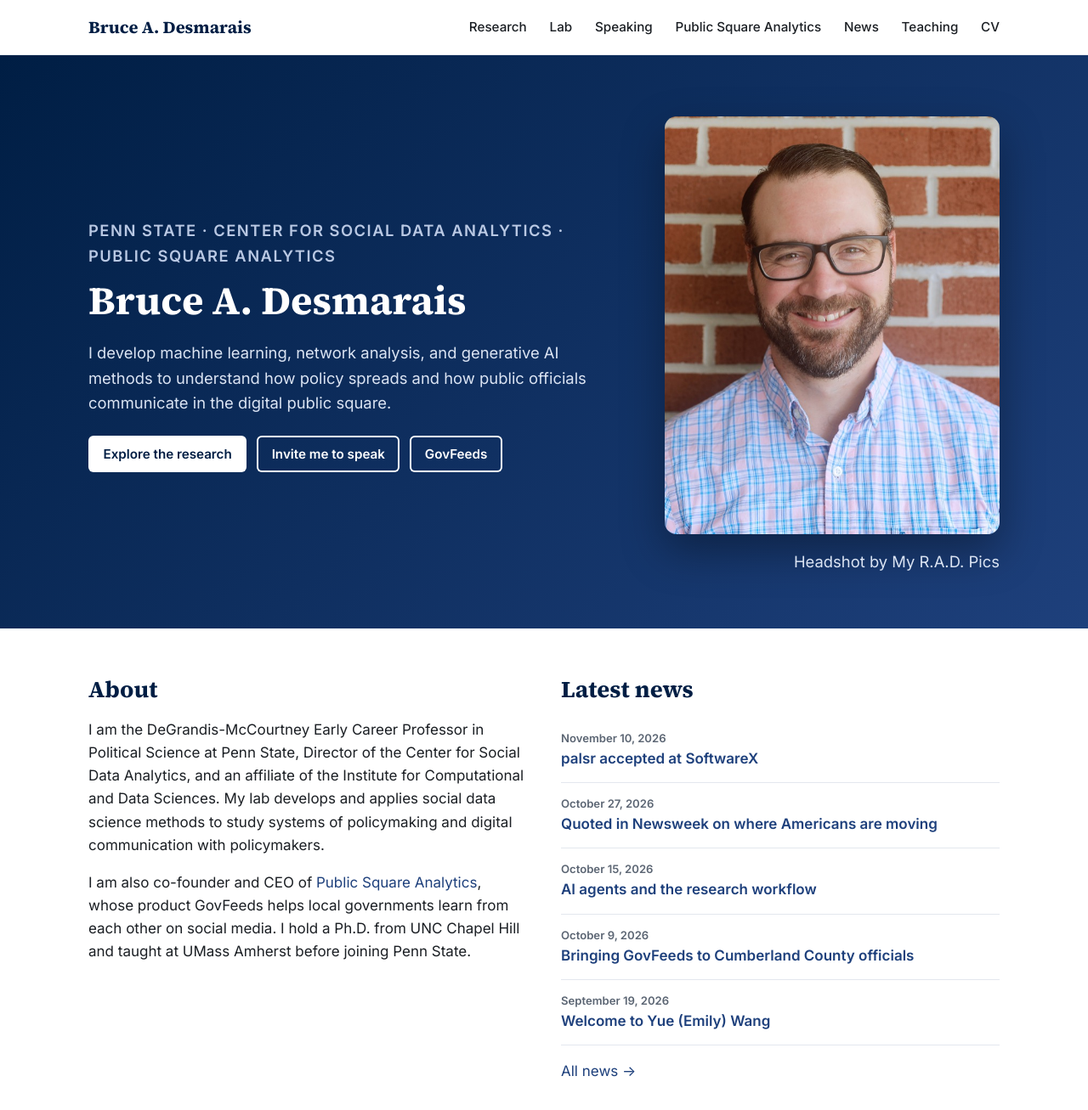
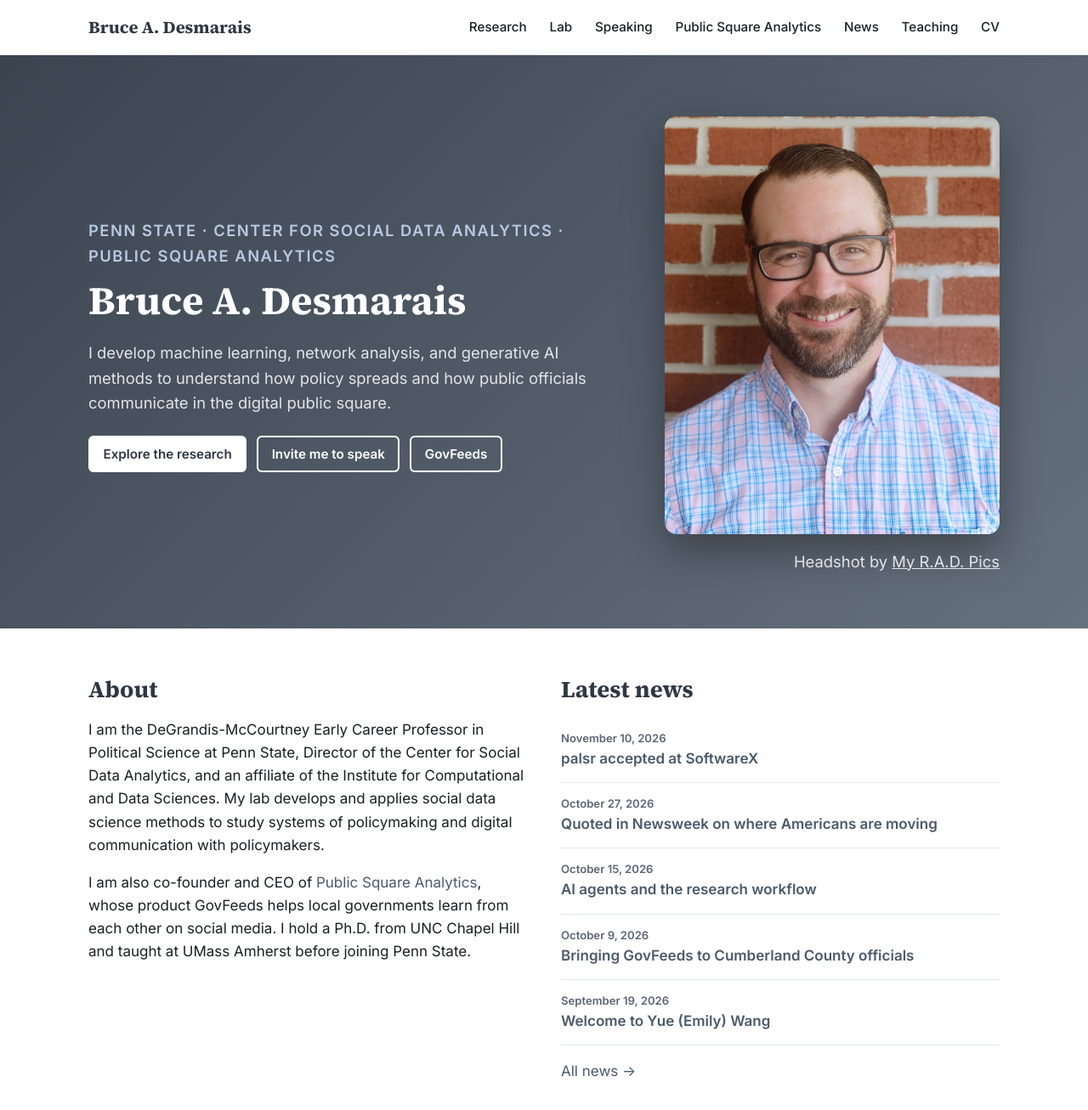
Before and after one commit to bdesmarais/brucedesmarais-site, a Jekyll site: the page built from index.html, in a window 1280 px wide and 1400 px high. Shown: the top 1307 px of the window at 85% size. Built offline with Jekyll 4.4.1, drawn with Linux system fonts in a browser that asks for light colours.

Commit message:
Cool-gray palette (replaces navy), smaller research banner, link headshot credit to My R.A.D. Pics
Co-Authored-By: Claude Opus 5.5 <noreply@anthropic.com>

```diff
--- a/assets/css/site.css
+++ b/assets/css/site.css
@@ -1,12 +1,12 @@
 :root {
-  --navy: #001e44;
-  --blue: #1e407c;
-  --accent: #c8102e;
+  --navy: #2f3742;
+  --blue: #4b5a6b;
+  --accent: #6b7785;
   --ink: #1b1f24;
   --muted: #5b6573;
-  --line: #e3e7ee;
+  --line: #e2e6eb;
   --bg: #ffffff;
-  --soft: #f5f7fa;
+  --soft: #f3f5f7;
   --serif: "Source Serif 4", Georgia, serif;
   --sans: "Inter", system-ui, -apple-system, "Segoe UI", sans-serif;
 }
@@ -42,10 +42,10 @@ h3 { font-size: 1.2rem; margin: 1.2em 0 .3em; }
 .btn-row { display: flex; flex-wrap: wrap; gap: 12px; margin: 1.4em 0 0; }
 
 /* hero */
-.hero { background: linear-gradient(135deg, var(--navy) 0%, var(--blue) 100%); color: #fff; padding: 72px 0 64px; }
+.hero { background: linear-gradient(135deg, #3b444f 0%, #66717e 100%); color: #fff; padding: 72px 0 64px; }
 .hero-grid { display: grid; grid-template-columns: 1.6fr 1fr; gap: 48px; align-items: center; }
 .hero h1 { color: #fff; font-size: 2.9rem; }
-.hero p { font-size: 1.15rem; color: #dbe4f3; max-width: 38em; }
+.hero p { font-size: 1.15rem; color: #e1e6ec; max-width: 38em; }
 .hero .btn { background: #fff; color: var(--navy); }
 .hero .btn.ghost { background: transparent; color: #fff; box-shadow: inset 0 0 0 2px #fff; }
 .hero .btn.ghost:hover { background: #fff; color: var(--navy); }
@@ -78,7 +78,7 @@ h3 { font-size: 1.2rem; margin: 1.2em 0 .3em; }
 .pub-title { font-weight: 600; }
 .pub-meta { color: var(--muted); font-size: .93rem; }
 .pub-authors { font-size: 1.05rem; }
-.badge { display: inline-block; font-size: .72rem; font-weight: 700; text-transform: uppercase; letter-spacing: .06em; padding: 2px 8px; border-radius: 99px; background: #e8eef9; color: var(--blue); margin-left: 6px; vertical-align: middle; }
+.badge { display: inline-block; font-size: .72rem; font-weight: 700; text-transform: uppercase; letter-spacing: .06em; padding: 2px 8px; border-radius: 99px; background: #e8ecf0; color: var(--blue); margin-left: 6px; vertical-align: middle; }
 
 /* people */
 .people { display: grid; grid-template-columns: repeat(auto-fill, minmax(250px, 1fr)); gap: 22px; }
@@ -106,7 +106,7 @@ h3 { font-size: 1.2rem; margin: 1.2em 0 .3em; }
 .cta-box { background: var(--soft); border-left: 4px solid var(--blue); padding: 20px 24px; border-radius: 6px; margin: 1.6em 0; }
 
 /* footer */
-.site-footer { background: var(--navy); color: #c9d4e8; padding: 36px 0; font-size: .92rem; margin-top: 0; }
+.site-footer { background: var(--navy); color: #d3d9e0; padding: 36px 0; font-size: .92rem; margin-top: 0; }
 .site-footer a { color: #fff; }
 .footer-grid { display: flex; justify-content: space-between; flex-wrap: wrap; gap: 20px; }
 .footer-links a { margin-left: 18px; }
@@ -125,11 +125,12 @@ h3 { font-size: 1.2rem; margin: 1.2em 0 .3em; }
   .footer-links a { margin: 0 16px 0 0; }
 }
 .img-card { padding: 0; overflow: hidden; display: flex; flex-direction: column; }
-.img-card img { width: 100%; aspect-ratio: 16/10; object-fit: cover; background: #0b1630; border-bottom: 1px solid var(--line); }
+.img-card img { width: 100%; aspect-ratio: 16/10; object-fit: cover; background: #3b444f; border-bottom: 1px solid var(--line); }
 .img-card .card-body { padding: 18px 20px; }
-.credit { font-size: .75rem; color: #b9c8e3; margin: .5em 0 0; text-align: right; }
+.credit { font-size: .75rem; color: #c9d0d8; margin: .5em 0 0; text-align: right; }
+.credit a { color: inherit; text-decoration: underline; }
 .banner { margin: 0 0 2em; }
-.banner img { width: 100%; max-height: 420px; object-fit: cover; border-radius: 10px; border: 1px solid var(--line); background: #fff; }
+.banner img { width: 100%; max-height: 220px; object-fit: cover; border-radius: 10px; border: 1px solid var(--line); background: #fff; }
 figcaption { font-size: .85rem; color: var(--muted); margin-top: .4em; }
 .gallery { display: grid; grid-template-columns: repeat(auto-fit, minmax(420px, 1fr)); gap: 24px; margin: 0 0 2em; }
 .gallery img { width: 100%; aspect-ratio: 4/3; object-fit: contain; background: #fff; border: 1px solid var(--line); border-radius: 10px; }
--- a/index.html
+++ b/index.html
@@ -15,7 +15,7 @@ description: Bruce A. Desmarais, Penn State political scientist and social data
         <a class="btn ghost" href="{{ '/public-square-analytics/' | relative_url }}">GovFeeds</a>
       </div>
     </div>
-    <div class="hero-photo"><img src="{{ '/assets/img/bruce.jpg' | relative_url }}" alt="Portrait of Bruce A. Desmarais"><p class="credit">Headshot by My R.A.D. Pics</p></div>
+    <div class="hero-photo"><img src="{{ '/assets/img/bruce.jpg' | relative_url }}" alt="Portrait of Bruce A. Desmarais"><p class="credit">Headshot by <a href="https://www.myradpics.com" target="_blank" rel="noopener">My R.A.D. Pics</a></p></div>
   </div>
 </section>
 
```
